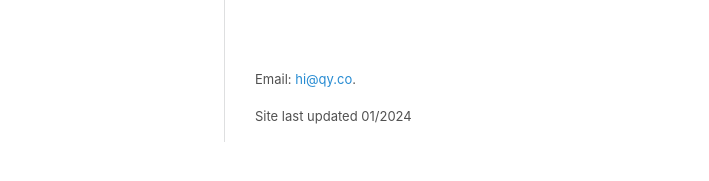
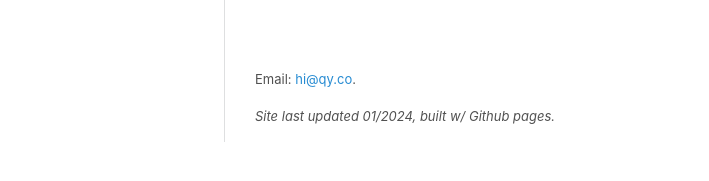
Before and after one commit to qasar/qasar.github.io, a Jekyll site: the page built from about.md, in a window 1280 px wide. Shown: the part 321-502 px from the top of the page, without its empty margins (35-744 px from the left). Built offline with Jekyll 4.4.1, drawn with Linux system fonts in a browser that asks for light colours.

Commit message:
Update about.md

```diff
--- a/about.md
+++ b/about.md
@@ -19,4 +19,4 @@ In the words of Andy Grove: I am an engineer by training and a manager of a high
 
 Email: <a href="mailto:hi@qy.co" target="_blank">hi@qy.co</a>.
 
-Site last updated 01/2024
+<i> Site last updated 01/2024, built w/ Github pages. </i>
```
